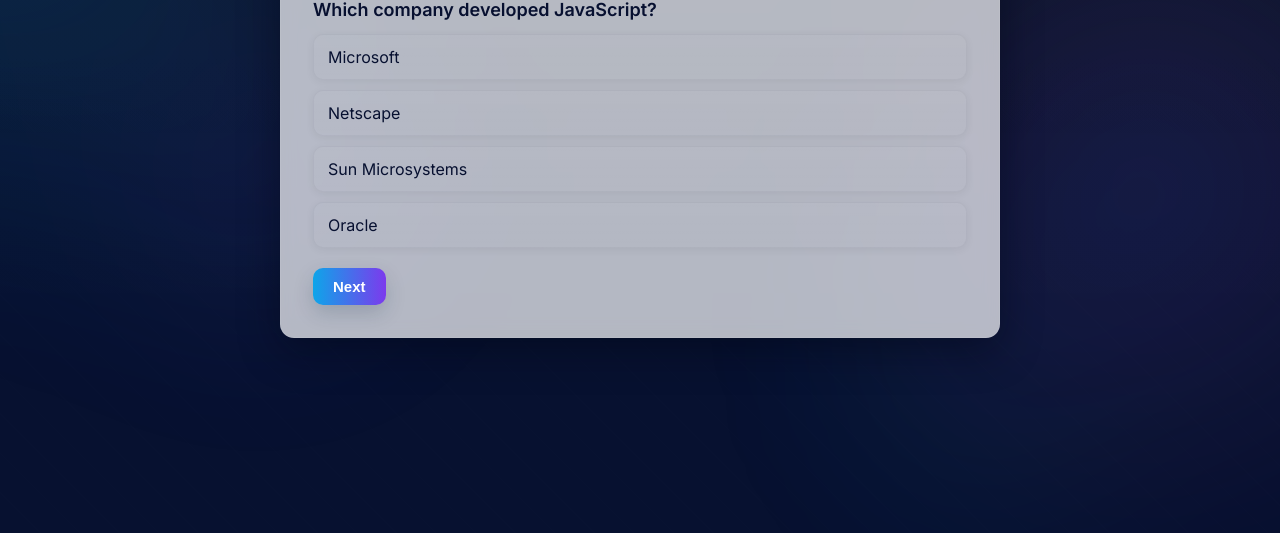
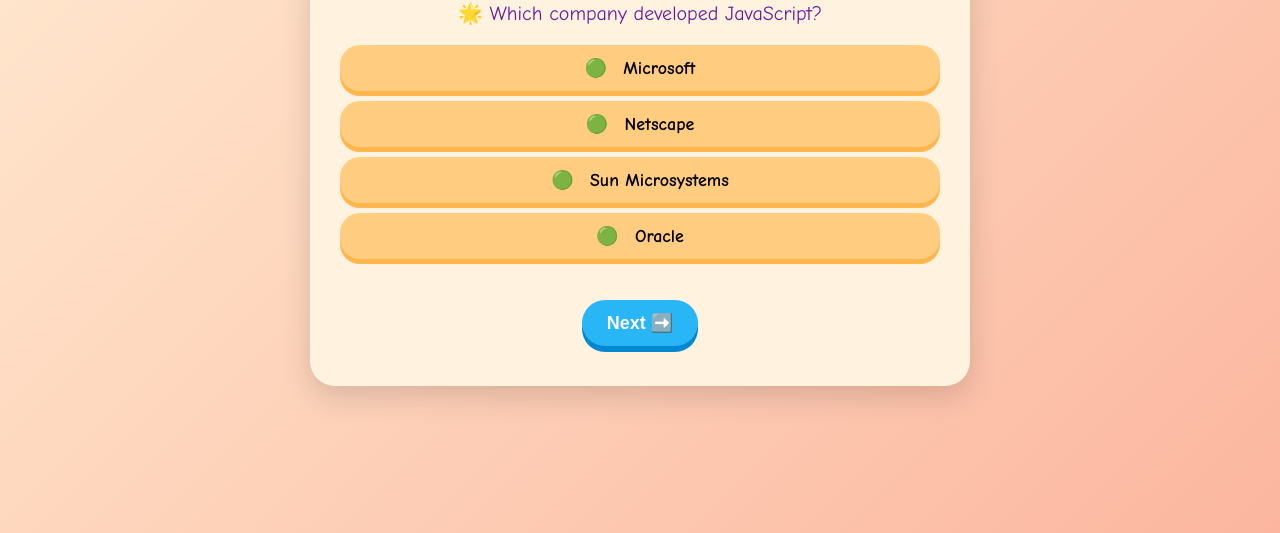
Before and after one commit to rapstarngpinas/GROUP-DYNAMIC-QUIZ-APP, a plain HTML site: page dynamic quiz app .html in a window 1280 px wide. Shown: the part 267-800 px from the top of the page. Drawn offline with Linux system fonts and the light colour scheme.

Commit message:
Update dynamic quiz app .html

```diff
--- a/dynamic quiz app .html
+++ b/dynamic quiz app .html
@@ -1,221 +1,165 @@
 <!DOCTYPE html>
 <html lang="en">
 <head>
-<meta charset="UTF-8" />
-<meta name="viewport" content="width=device-width, initial-scale=1.0" />
+<meta charset="UTF-8">
+<meta name="viewport" content="width=device-width, initial-scale=1.0">
 <title>Dynamic Quiz App</title>
 <style>
-/* ---------- Typography ---------- */
-@import url('https://fonts.googleapis.com/css2?family=Inter:wght@400;600;700&display=swap');
+@import url('https://fonts.googleapis.com/css2?family=Comic+Neue:wght@400;700&display=swap');
 
-:root{
-  --accent: #0ea5e9;
-  --card-bg: rgba(255,255,255,0.70);
-  --muted: #6b7280;
-  --glass-blur: 10px;
-  --max-width: 720px;
+body {
+    font-family: 'Comic Neue', cursive;
+    background: linear-gradient(135deg, #ffecd2 0%, #fcb69f 100%);
+    display: flex;
+    justify-content: center;
+    align-items: center;
+    min-height: 100vh;
+    margin: 0;
+    animation: backgroundShift 10s ease infinite alternate;
 }
 
-/* ---------- Page + Animated Gradient Blobs ---------- */
-*{box-sizing: border-box}
-html,body{
-  height:100%;
-  margin:0;
-  font-family: 'Inter', system-ui, -apple-system, 'Segoe UI', Roboto, 'Helvetica Neue', Arial;
-  -webkit-font-smoothing:antialiased;
-  -moz-osx-font-smoothing:grayscale;
-  background: linear-gradient(180deg, #0f172a 0%, #071130 60%);
-  color:#0b1220;
+@keyframes backgroundShift {
+    0% {background-position: 0 0;}
+    100% {background-position: 100% 100%;}
 }
 
-/* container to center app and hold background shapes */
-.page {
-  min-height:100vh;
-  display:flex;
-  align-items:center;
-  justify-content:center;
-  padding:48px 20px;
-  position:relative;
-  overflow:hidden;
+.quiz-container {
+    background: #fff3e0;
+    padding: 40px 30px;
+    border-radius: 25px;
+    box-shadow: 0 10px 30px rgba(0,0,0,0.15);
+    max-width: 600px;
+    width: 90%;
+    text-align: center;
+    position: relative;
+    overflow: hidden;
 }
 
-/* animated soft blobs using pseudo elements */
-.page::before,
-.page::after{
-  content:"";
-  position:absolute;
-  width:720px;
-  height:720px;
-  border-radius:50%;
-  filter: blur(90px);
-  opacity:0.7;
-  transform: translate3d(0,0,0);
-  will-change: transform, opacity;
-  animation: floaty 12s ease-in-out infinite;
-  pointer-events:none;
+h2 {
+    font-size: 28px;
+    color: #ff6f61;
+    margin-bottom: 25px;
+    text-shadow: 2px 2px #ffe4c4;
+    animation: bounce 1.5s infinite;
 }
 
-/* two blobs with different gradients + timings */
-.page::before{
-  left: -18%;
-  top: -10%;
-  background: radial-gradient(circle at 30% 30%, rgba(14,165,233,0.20), rgba(14,165,233,0.06) 40%, transparent 60%),
-              radial-gradient(circle at 70% 70%, rgba(99,102,241,0.14), transparent 30%);
-  animation-duration: 16s;
-}
-.page::after{
-  right: -18%;
-  bottom: -10%;
-  background: radial-gradient(circle at 50% 40%, rgba(99,102,241,0.18), rgba(236,72,153,0.06) 40%, transparent 60%),
-              radial-gradient(circle at 20% 70%, rgba(14,165,233,0.08), transparent 30%);
-  animation-duration: 20s;
-  animation-delay: 2s;
+@keyframes bounce {
+    0%, 100% { transform: translateY(0); }
+    50% { transform: translateY(-10px); }
 }
 
-@keyframes floaty{
-  0% { transform: translateY(0) scale(1); opacity:0.85 }
-  50% { transform: translateY(24px) scale(1.05); opacity:0.9 }
-  100% { transform: translateY(0) scale(1); opacity:0.85 }
+.question {
+    font-size: 20px;
+    margin-bottom: 20px;
+    color: #6a1b9a;
 }
 
-/* faint geometric pattern overlay using repeating linear gradients */
-.page .pattern {
-  position:absolute;
-  inset:0;
-  background-image:
-    repeating-linear-gradient(45deg, rgba(255,255,255,0.012) 0 1px, transparent 1px 28px),
-    linear-gradient(180deg, rgba(255,255,255,0.02), rgba(255,255,255,0));
-  mix-blend-mode: overlay;
-  pointer-events:none;
-  z-index:0;
+.options {
+    list-style: none;
+    padding: 0;
 }
 
-/* ---------- Quiz Card (glass) ---------- */
-.quiz-container {
-  position:relative;
-  z-index:2;
-  width:100%;
-  max-width:var(--max-width);
-  margin:0 auto;
-  background: var(--card-bg);
-  border-radius:14px;
-  box-shadow: 0 12px 40px rgba(2,6,23,0.45);
-  padding:32px;
-  backdrop-filter: blur(var(--glass-blur)) saturate(120%);
-  -webkit-backdrop-filter: blur(var(--glass-blur)) saturate(120%);
-  border: 1px solid rgba(255,255,255,0.06);
+.options li {
+    background: #ffcc80;
+    padding: 12px 20px;
+    margin: 10px 0;
+    border-radius: 20px;
+    cursor: pointer;
+    font-weight: bold;
+    font-size: 18px;
+    transition: 0.3s;
+    box-shadow: 0 5px #ffb74d;
+    position: relative;
 }
 
-/* header */
-h2 {
-  margin:0 0 14px 0;
-  font-weight:700;
-  font-size:20px;
-  color:#071030;
-  letter-spacing:0.2px;
-  text-align:center;
+.options li:hover {
+    background: #ffd54f;
+    transform: translateY(-3px);
 }
 
-/* question box */
-.question {
-  font-size:18px;
-  margin-bottom:14px;
-  color:#071030;
-  font-weight:600;
+.correct {
+    background: #8bc34a !important;
+    box-shadow: 0 5px #689f38;
+    color: white;
 }
 
-/* options */
-.options {
-  list-style:none;
-  padding:0;
-  margin:0;
-  display:grid;
-  gap:10px;
-}
-.options li{
-  padding:12px 14px;
-  border-radius:10px;
-  cursor:pointer;
-  transition: transform .18s ease, box-shadow .18s ease, background-color .18s ease;
-  background: linear-gradient(180deg, rgba(255,255,255,0.02), rgba(255,255,255,0));
-  border: 1px solid rgba(11,17,32,0.04);
-  box-shadow: 0 2px 8px rgba(2,6,23,0.06);
-  user-select:none;
-  font-weight:500;
-  color:#071030;
-}
-.options li:hover{
-  transform: translateY(-3px);
-  box-shadow: 0 8px 18px rgba(2,6,23,0.10);
+.wrong {
+    background: #f44336 !important;
+    box-shadow: 0 5px #d32f2f;
+    color: white;
 }
 
-/* answer states */
-.correct{
-  background: linear-gradient(90deg, rgba(10,200,120,0.12), rgba(10,200,120,0.04)) !important;
-  border-color: rgba(10,200,120,0.18) !important;
-  box-shadow: 0 6px 18px rgba(10,200,120,0.06) !important;
-}
-.wrong{
-  background: linear-gradient(90deg, rgba(255,80,80,0.10), rgba(255,80,80,0.04)) !important;
-  border-color: rgba(255,80,80,0.16) !important;
-  box-shadow: 0 6px 18px rgba(255,80,80,0.06) !important;
+.next-btn {
+    margin-top: 25px;
+    padding: 12px 25px;
+    background: #29b6f6;
+    color: white;
+    border: none;
+    border-radius: 50px;
+    cursor: pointer;
+    font-size: 18px;
+    font-weight: bold;
+    box-shadow: 0 6px #0288d1;
+    transition: 0.3s;
 }
 
-/* next button */
-.next-btn {
-  margin-top:20px;
-  display:inline-block;
-  padding:10px 20px;
-  background: linear-gradient(90deg, var(--accent), #7c3aed);
-  color: #fff;
-  border: none;
-  border-radius:10px;
-  cursor:pointer;
-  font-size:15px;
-  font-weight:600;
-  box-shadow: 0 8px 20px rgba(15,46,65,0.18);
-}
-.next-btn:active{ transform: translateY(1px) }
-
-/* final score style */
-.score-container {
-  text-align:center;
-  font-size:22px;
-  padding:28px 10px;
-  font-weight:700;
-  color:#071030;
+.next-btn:hover {
+    background: #03a9f4;
+    transform: translateY(-3px);
 }
 
-/* responsive */
-@media (max-width:480px){
-  .quiz-container{ padding:20px; border-radius:12px; }
-  h2{ font-size:18px }
-  .question{ font-size:16px }
-  .next-btn{ width:100% }
+.score-container {
+    font-size: 26px;
+    font-weight: bold;
+    text-shadow: 2px 2px #fff3e0;
+    animation: fadeIn 1s ease forwards;
 }
+
+.pass {
+    color: #4caf50;
+}
+
+.fail {
+    color: #f44336;
+}
+
+@keyframes fadeIn {
+    from {opacity:0; transform: scale(0.8);}
+    to {opacity:1; transform: scale(1);}
+}
+
+/* Emoji icons */
+.options li::before {
+    content: "🟢 ";
+    margin-right: 10px;
+}
+
+.options li.wrong::before { content: "❌ "; }
+.options li.correct::before { content: "✅ "; }
 </style>
 </head>
 <body>
-  <div class="page">
-    <div class="pattern" aria-hidden="true"></div>
 
 <div class="quiz-container">
     <h2>Dynamic Quiz App</h2>
     <div id="quiz"></div>
 </div>
-  </div>
+
+<!-- Sounds -->
+<audio id="passSound" src="https://www.soundjay.com/human/applause-01.mp3"></audio>
+<audio id="failSound" src="https://www.soundjay.com/button/beep-10.mp3"></audio>
 
 <script>
 const quizData = [
-  { question: "Which company developed JavaScript?", options: ["Microsoft","Netscape","Sun Microsystems","Oracle"], answer: "Netscape" },
-  { question: "Which symbol is used for comments in JavaScript?", options: ["//","/* */","#","<!-- -->"], answer: "//" },
-  { question: "Which method converts JSON to a JavaScript object?", options: ["JSON.parse()","JSON.stringify()","JSON.convert()","JSON.objectify()"], answer: "JSON.parse()" },
-  { question: "Which keyword declares a block-scoped variable?", options: ["var","let","const","Both let and const"], answer: "Both let and const" },
-  { question: "jQuery is a library for which language?", options: ["Java","JavaScript","Python","C#"], answer: "JavaScript" },
+    { question: "Which company developed JavaScript?", options: ["Microsoft", "Netscape", "Sun Microsystems", "Oracle"], answer: "Netscape" },
+    { question: "Which symbol is used for comments in JavaScript?", options: ["//", "/* */", "#", "<!-- -->"], answer: "//" },
+    { question: "Which method converts JSON to a JavaScript object?", options: ["JSON.parse()", "JSON.stringify()", "JSON.convert()", "JSON.objectify()"], answer: "JSON.parse()" },
+    { question: "Which keyword declares a block-scoped variable?", options: ["var", "let", "const", "Both let and const"], answer: "Both let and const" },
+    { question: "jQuery is a library for which language?", options: ["Java", "JavaScript", "Python", "C#"], answer: "JavaScript" },
     { question: "Which method is used to hide elements in jQuery?", options: [".hide()", ".remove()", ".displayNone()", ".invisible()"], answer: ".hide()" },
-  { question: "What does === mean in JavaScript?", options: ["Assignment","Equality without type conversion","Equality with type conversion","Not equal"], answer: "Equality without type conversion" },
-  { question: "Which function is used to delay execution in JavaScript?", options: ["setTimeout()","setDelay()","wait()","sleep()"], answer: "setTimeout()" },
-  { question: "Which event occurs when a user clicks on an element?", options: ["onhover","onclick","onload","onchange"], answer: "onclick" },
+    { question: "What does === mean in JavaScript?", options: ["Assignment", "Equality without type conversion", "Equality with type conversion", "Not equal"], answer: "Equality without type conversion" },
+    { question: "Which function is used to delay execution in JavaScript?", options: ["setTimeout()", "setDelay()", "wait()", "sleep()"], answer: "setTimeout()" },
+    { question: "Which event occurs when a user clicks on an element?", options: ["onhover", "onclick", "onload", "onchange"], answer: "onclick" },
     { question: "Which property gets the content of an input field in jQuery?", options: [".val()", ".text()", ".html()", ".content()"], answer: ".val()" }
 ];
 
@@ -223,22 +167,22 @@
 let score = 0;
 const quiz = document.getElementById('quiz');
 
-function loadQuestion(){
-  if (currentQuestion >= quizData.length){
-    quiz.innerHTML = `<div class="score-container">You scored ${score} out of ${quizData.length}</div>`;
+function loadQuestion() {
+    if (currentQuestion >= quizData.length) {
+        showResult();
         return;
     }
+
     const q = quizData[currentQuestion];
     let optionsHtml = '';
     q.options.forEach(option => {
-    // escape quotes for safety in inline handler
-    optionsHtml += `<li onclick="selectOption(this, ${JSON.stringify(q.answer)})">${option}</li>`;
+        optionsHtml += `<li onclick="selectOption(this, '${q.answer}')">${option}</li>`;
     });
 
     quiz.innerHTML = `
-    <div class="question">${q.question}</div>
+        <div class="question">🌟 ${q.question}</div>
         <ul class="options">${optionsHtml}</ul>
-    <button class="next-btn" onclick="nextQuestion()">Next</button>
+        <button class="next-btn" onclick="nextQuestion()">Next ➡️</button>
     `;
 }
 
@@ -249,12 +193,8 @@
         if (option.innerText === correctAnswer) option.classList.add('correct');
     });
 
-  if (selected.innerText === correctAnswer) {
-    score++;
-    selected.classList.add('correct');
-  } else {
-    selected.classList.add('wrong');
-  }
+    if (selected.innerText === correctAnswer) score++;
+    selected.classList.add(selected.innerText === correctAnswer ? 'correct' : 'wrong');
 }
 
 function nextQuestion() {
@@ -262,8 +202,49 @@
     loadQuestion();
 }
 
-/* start */
+function showResult() {
+    const pass = score / quizData.length >= 0.5;
+    const sound = document.getElementById(pass ? 'passSound' : 'failSound');
+    sound.play();
+
+    quiz.innerHTML = `
+        <div class="score-container ${pass ? 'pass' : 'fail'}">
+            ${pass ? '🎉 Congratulations! 🎉' : '❌ You Failed ❌'}<br>
+            Your score: ${score} / ${quizData.length}
+        </div>
+    `;
+
+    // Confetti effect if passed
+    if (pass) {
+        createConfetti();
+    }
+}
+
+// Simple confetti animation
+function createConfetti() {
+    const confettiCount = 100;
+    for(let i=0;i<confettiCount;i++){
+        const confetti = document.createElement('div');
+        confetti.innerText = '🎊';
+        confetti.style.position = 'fixed';
+        confetti.style.top = '-50px';
+        confetti.style.left = Math.random()*window.innerWidth+'px';
+        confetti.style.fontSize = Math.random()*24 + 12+'px';
+        confetti.style.animation = `fall ${2+Math.random()*3}s linear forwards`;
+        document.body.appendChild(confetti);
+        setTimeout(()=>confetti.remove(), 5000);
+    }
+}
+
+const style = document.createElement('style');
+style.innerHTML = `
+@keyframes fall {
+    to { transform: translateY(100vh) rotate(360deg); }
+}`;
+document.head.appendChild(style);
+
 loadQuestion();
 </script>
+
 </body>
 </html>
```
Lines whose indentation alone changed are shown as unchanged.
